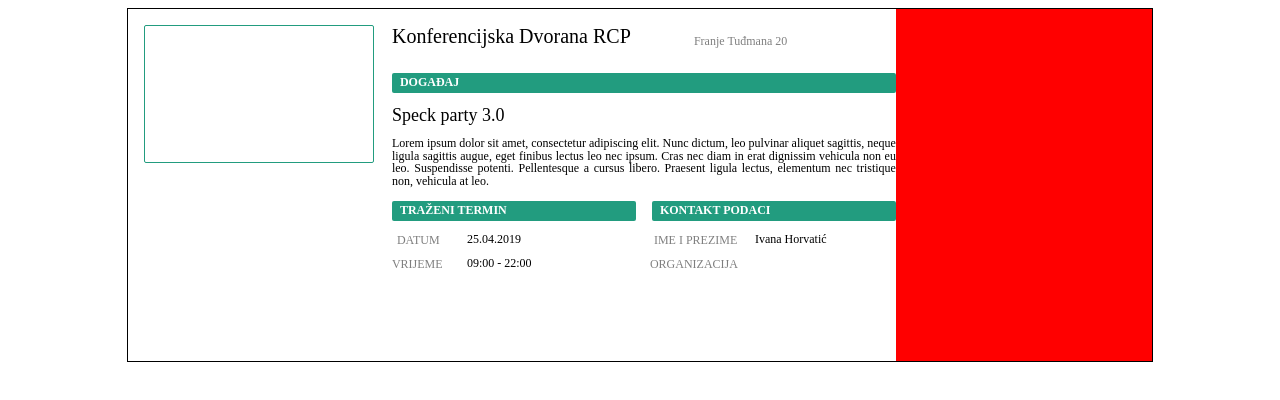
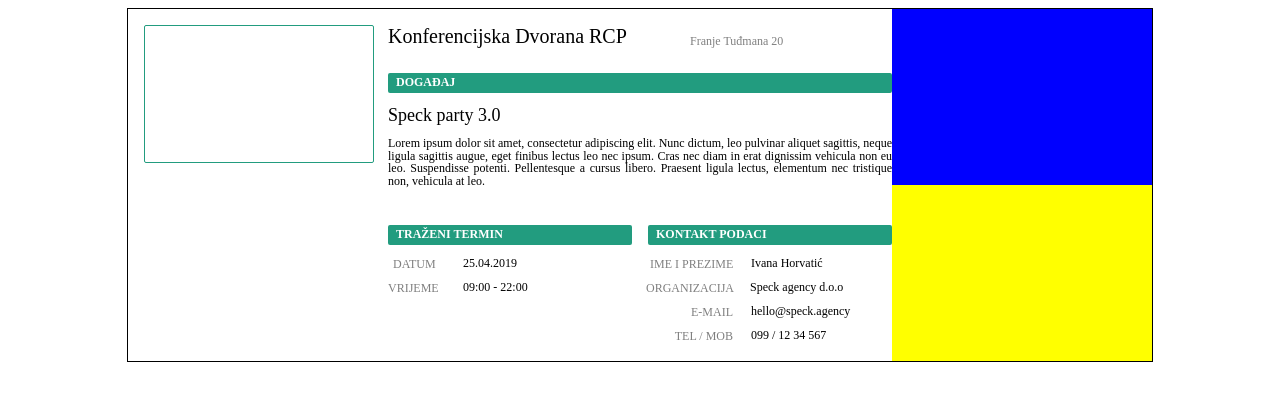
Before and after one commit to ispoljari/speck-academy-booking-app-client, a React (Create React App) app: page /admin-requests in a window 1280 px wide. Shown: the top 400 px of the page. Built offline with nearby package versions, Linux system fonts and the light colour scheme; no server answers.

Commit message:
Finish TextDiv(Middle) DIV

```diff
--- a/src/UI/admin/components/hall-request/AdminHallRequest.js
+++ b/src/UI/admin/components/hall-request/AdminHallRequest.js
@@ -23,7 +23,14 @@ import {
   ContactInfo,
   Namesurname,
   NamesurnameInput,
-  Organizacija
+  Organizacija,
+  OrganizacijaInput,
+  Email,
+  EmailInput,
+  Phone,
+  PhoneInput,
+  ButtonUp,
+  ButtonDown
 } from './AdminHallRequestStyle';
 
 const AdminHallRequest = () => (
@@ -56,10 +63,18 @@ const AdminHallRequest = () => (
         <Namesurname>IME I PREZIME</Namesurname>
         <NamesurnameInput>Ivana Horvatić</NamesurnameInput>
         <Organizacija>ORGANIZACIJA</Organizacija>
+        <OrganizacijaInput>Speck agency d.o.o</OrganizacijaInput>
+        <Email>E-MAIL</Email>
+        <EmailInput>hello@speck.agency</EmailInput>
+        <Phone>TEL / MOB</Phone>
+        <PhoneInput>099 / 12 34 567</PhoneInput>
       </RightText>
     </TextDiv>
 
-    <ButtonDiv />
+    <ButtonDiv>
+      <ButtonUp />
+      <ButtonDown />
+    </ButtonDiv>
   </HallDiv>
 );
 
--- a/src/UI/admin/components/hall-request/AdminHallRequestStyle.js
+++ b/src/UI/admin/components/hall-request/AdminHallRequestStyle.js
@@ -39,6 +39,11 @@ const ButtonDiv = styled.div`
   height: 352px;
   width: 260px;
   background-color: red;
+  display: flex;
+  flex-direction: row;
+  flex-wrap: wrap;
+  align-content: flex-start;
+  box-sizing: border-box;
 `;
 
 const ImageHall = styled.div`
@@ -122,6 +127,7 @@ const EventDesc = styled.div`
   color: #000000;
   margin-top: 8px;
   text-align: justify;
+  box-sizing: border-box;
 `;
 
 const LeftText = styled.div`
@@ -131,6 +137,7 @@ const LeftText = styled.div`
   display: flex;
   flex-wrap: wrap;
   align-content: flex-start;
+  margin-top: 24px;
 `;
 
 const RightText = styled.div`
@@ -140,6 +147,7 @@ const RightText = styled.div`
   display: flex;
   align-content: flex-start;
   flex-wrap: wrap;
+  margin-top: 24px;
 `;
 
 const DateInfo = styled.div`
@@ -304,10 +312,92 @@ const OrganizacijaInput = styled.div`
   line-height: 1.05;
   letter-spacing: normal;
   color: #000000;
-  margin-top: 12px;
-  margin-left: 19px;
+  margin-top: 8px;
+  margin-left: 21px;
   white-space: nowrap;
   text-align: left;
+`;
+
+const Email = styled.div`
+  width: 83px;
+  height: 16px;
+  opacity: 0.5;
+  font-family: Poppins;
+  font-size: 12px;
+  font-weight: 200;
+  font-style: normal;
+  font-stretch: normal;
+  line-height: normal;
+  letter-spacing: normal;
+  color: #000000;
+  margin-top: 8px;
+  margin-left: 10px;
+  white-space: nowrap;
+  text-align: right;
+`;
+
+const EmailInput = styled.div`
+  width: 135px;
+  height: 16px;
+  font-family: Poppins;
+  font-size: 12px;
+  font-weight: normal;
+  font-style: normal;
+  font-stretch: normal;
+  line-height: 1.05;
+  letter-spacing: normal;
+  color: #000000;
+  margin-top: 8px;
+  margin-left: 18px;
+  white-space: nowrap;
+  text-align: left;
+`;
+
+const Phone = styled.div`
+  width: 83px;
+  height: 16px;
+  opacity: 0.5;
+  font-family: Poppins;
+  font-size: 12px;
+  font-weight: 200;
+  font-style: normal;
+  font-stretch: normal;
+  line-height: normal;
+  letter-spacing: normal;
+  color: #000000;
+  margin-top: 8px;
+  margin-left: 10px;
+  white-space: nowrap;
+  text-align: right;
+`;
+
+const PhoneInput = styled.div`
+  width: 135px;
+  height: 16px;
+  font-family: Poppins;
+  font-size: 12px;
+  font-weight: normal;
+  font-style: normal;
+  font-stretch: normal;
+  line-height: 1.05;
+  letter-spacing: normal;
+  color: #000000;
+  margin-top: 8px;
+  margin-left: 18px;
+  white-space: nowrap;
+  text-align: left;
+`;
+
+const ButtonUp = styled.div`
+  height: 176px;
+  width: 260px;
+  background-color: blue;
+`;
+
+const ButtonDown = styled.div`
+  height: 176px;
+  width: 260px;
+  background-color: yellow;
 `;
 
 export {
@@ -334,5 +424,11 @@ export {
   Namesurname,
   NamesurnameInput,
   Organizacija,
-  OrganizacijaInput
+  OrganizacijaInput,
+  Email,
+  EmailInput,
+  Phone,
+  PhoneInput,
+  ButtonUp,
+  ButtonDown
 };
```
